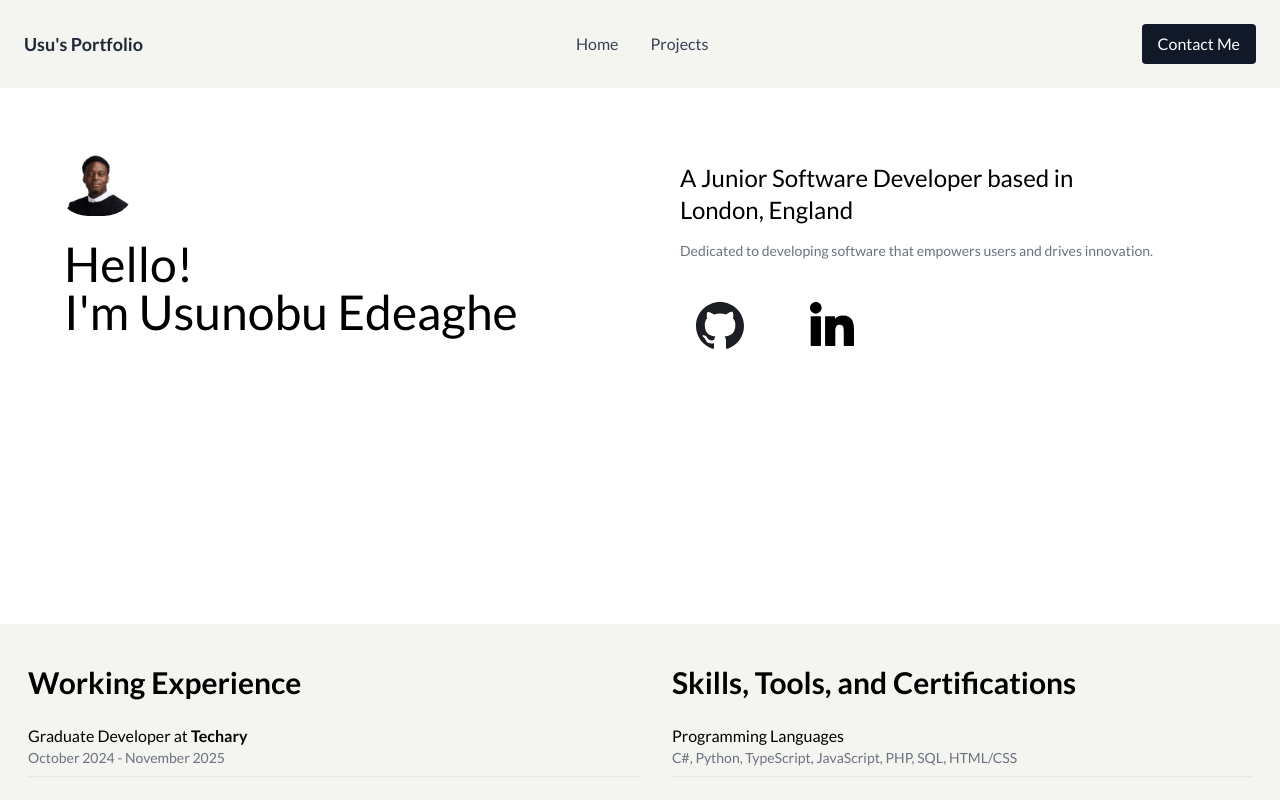
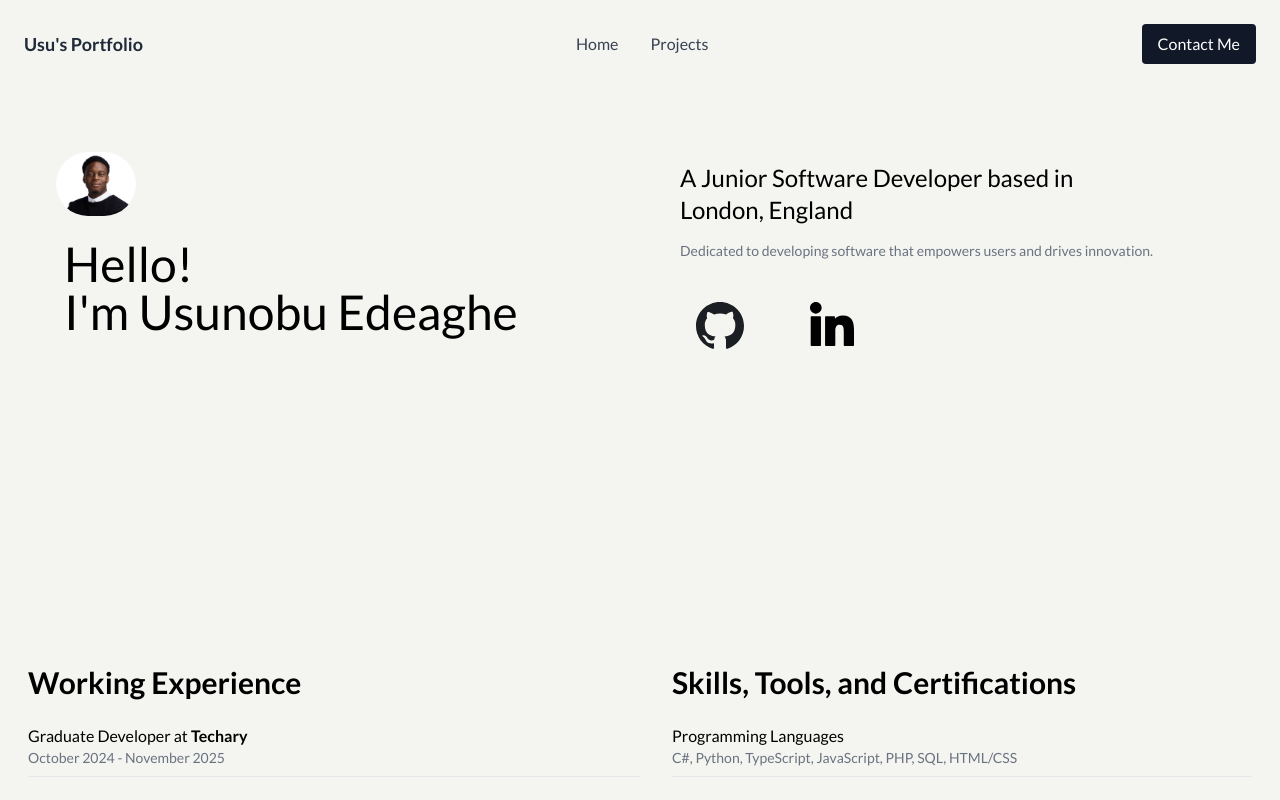
Before and after one commit to usuu03/portfolio-site, a React (Create React App) app: page / in a window 1280 px wide. Shown: the top 800 px of the page. Built offline with nearby package versions, Linux system fonts and the light colour scheme.

Commit message:
Add background color to Hero component for improved aesthetics

```diff
--- a/src/components/homepage/hero.jsx
+++ b/src/components/homepage/hero.jsx
@@ -5,7 +5,7 @@ import linkIcon from "../../images/linkedin.svg";
 
 export default function Hero() {
   return (
-    <div className="pt-10 px-4 items-center grid md:grid-cols-2 gap-8 justify-center pb-60">
+    <div className="pt-10 px-4 items-center grid md:grid-cols-2 gap-8 justify-center pb-60 bg-[#F4F5F0]">
       {/* Name and Profile Section */}
       <div className="p-6">
         <img src={usuImg} alt="" className="rounded-full h-16 w-20 mx-4 " />
```
